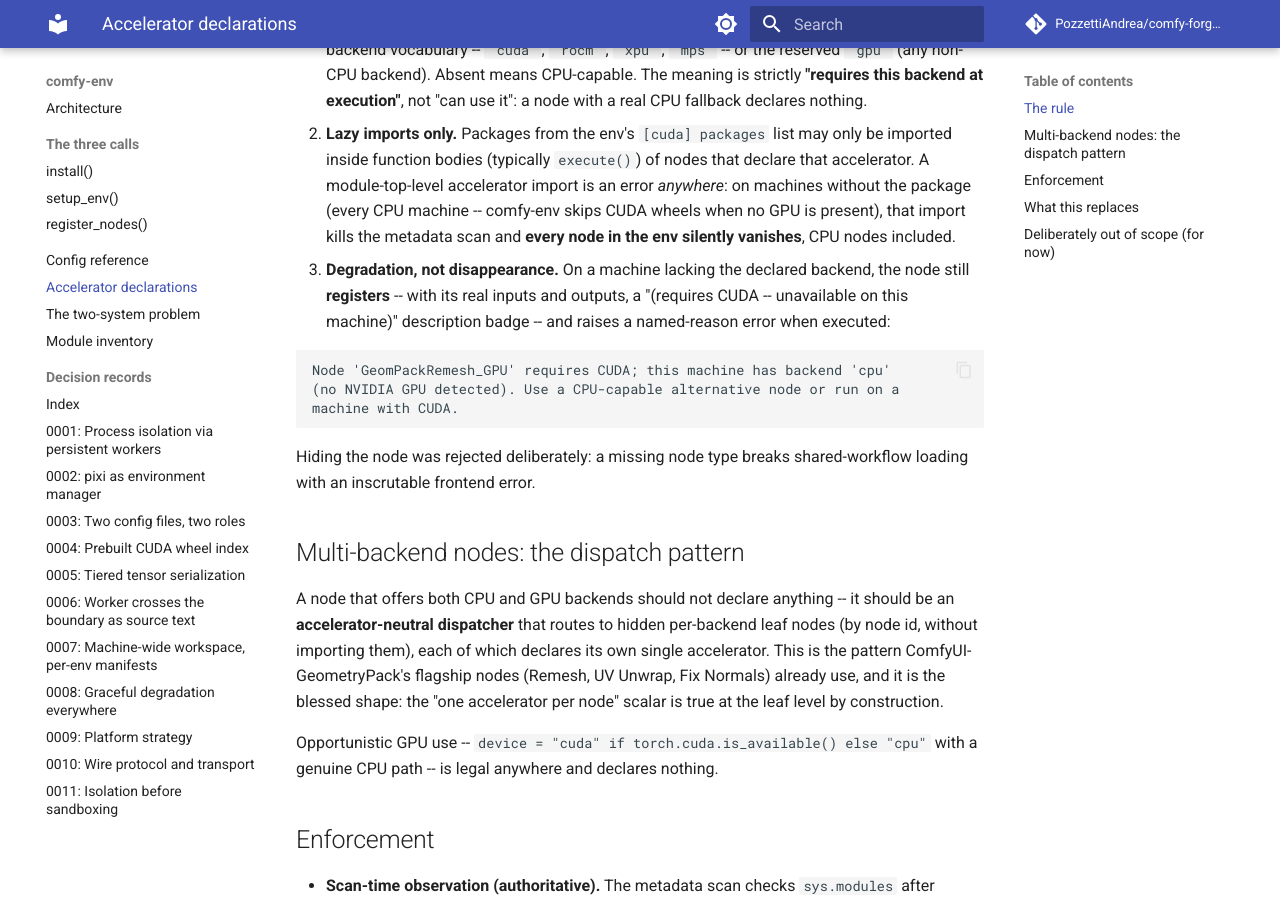
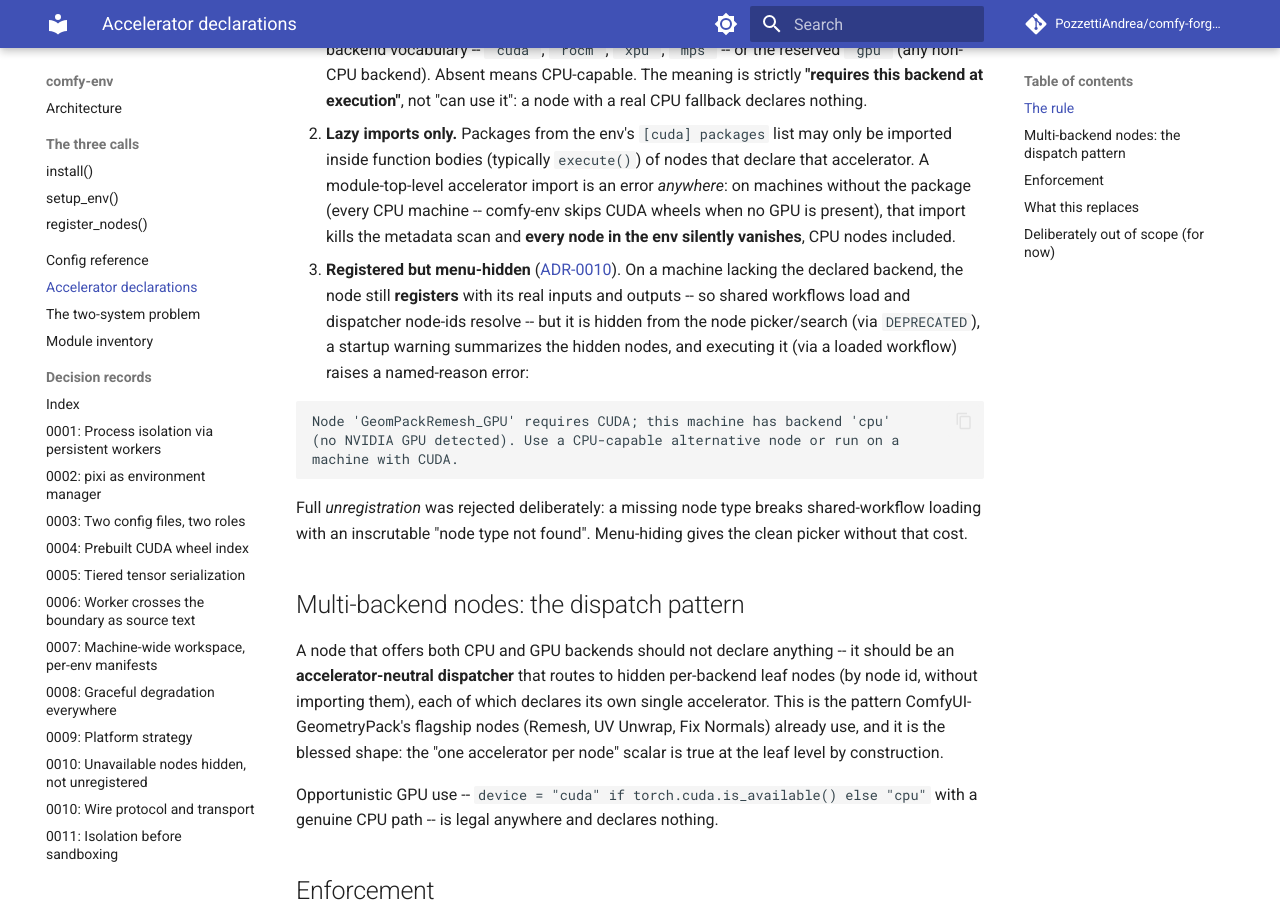
Before and after one commit to Comfy-Forge/comfy-forge-docs, an MkDocs documentation site: the page built from docs/comfy-env/accelerators.md, in a window 1280 px wide and 900 px high, scrolled down 510 px. Built offline with MkDocs 1.6.1 and Material for MkDocs 9.7.7, drawn with Linux system fonts in a browser that asks for light colours; comment, search, counter and statistics services are not loaded.

Commit message:
ADR-0010: unavailable nodes menu-hidden, not unregistered
Co-Authored-By: Claude Fable 5 <noreply@anthropic.com>

````diff
--- a/docs/comfy-env/accelerators.md
+++ b/docs/comfy-env/accelerators.md
@@ -28,10 +28,14 @@ class RemeshGPUNode(io.ComfyNode):
    -- comfy-env skips CUDA wheels when no GPU is present), that import kills
    the metadata scan and **every node in the env silently vanishes**, CPU
    nodes included.
-3. **Degradation, not disappearance.** On a machine lacking the declared
-   backend, the node still **registers** -- with its real inputs and
-   outputs, a "(requires CUDA -- unavailable on this machine)" description
-   badge -- and raises a named-reason error when executed:
+3. **Registered but menu-hidden**
+   ([ADR-0010](adr/0010-unavailable-nodes-hidden-not-unregistered.md)).
+   On a machine lacking the declared backend, the node still **registers**
+   with its real inputs and outputs -- so shared workflows load and
+   dispatcher node-ids resolve -- but it is hidden from the node
+   picker/search (via `DEPRECATED`), a startup warning summarizes the
+   hidden nodes, and executing it (via a loaded workflow) raises a
+   named-reason error:
 
    ```
    Node 'GeomPackRemesh_GPU' requires CUDA; this machine has backend 'cpu'
@@ -39,8 +43,9 @@ class RemeshGPUNode(io.ComfyNode):
    machine with CUDA.
    ```
 
-   Hiding the node was rejected deliberately: a missing node type breaks
-   shared-workflow loading with an inscrutable frontend error.
+   Full *unregistration* was rejected deliberately: a missing node type
+   breaks shared-workflow loading with an inscrutable "node type not
+   found". Menu-hiding gives the clean picker without that cost.
 
 ## Multi-backend nodes: the dispatch pattern
 
--- a/mkdocs.yml
+++ b/mkdocs.yml
@@ -70,6 +70,7 @@ nav:
           - "0007: Machine-wide workspace, per-env manifests": comfy-env/adr/0007-machine-wide-workspace-with-per-env-manifests.md
           - "0008: Graceful degradation everywhere": comfy-env/adr/0008-graceful-degradation-everywhere.md
           - "0009: Platform strategy": comfy-env/adr/0009-platform-strategy.md
+          - "0010: Unavailable nodes hidden, not unregistered": comfy-env/adr/0010-unavailable-nodes-hidden-not-unregistered.md
           - "0010: Wire protocol and transport": comfy-env/adr/0010-wire-protocol-and-transport.md
           - "0011: Isolation before sandboxing": comfy-env/adr/0011-isolation-before-sandboxing.md
   - comfy-test:
````
Also changed, not shown: docs/comfy-env/adr/0010-unavailable-nodes-hidden-not-unregistered.md (added, +52 -0 lines), docs/comfy-env/adr/index.md (+1 -0 lines).
